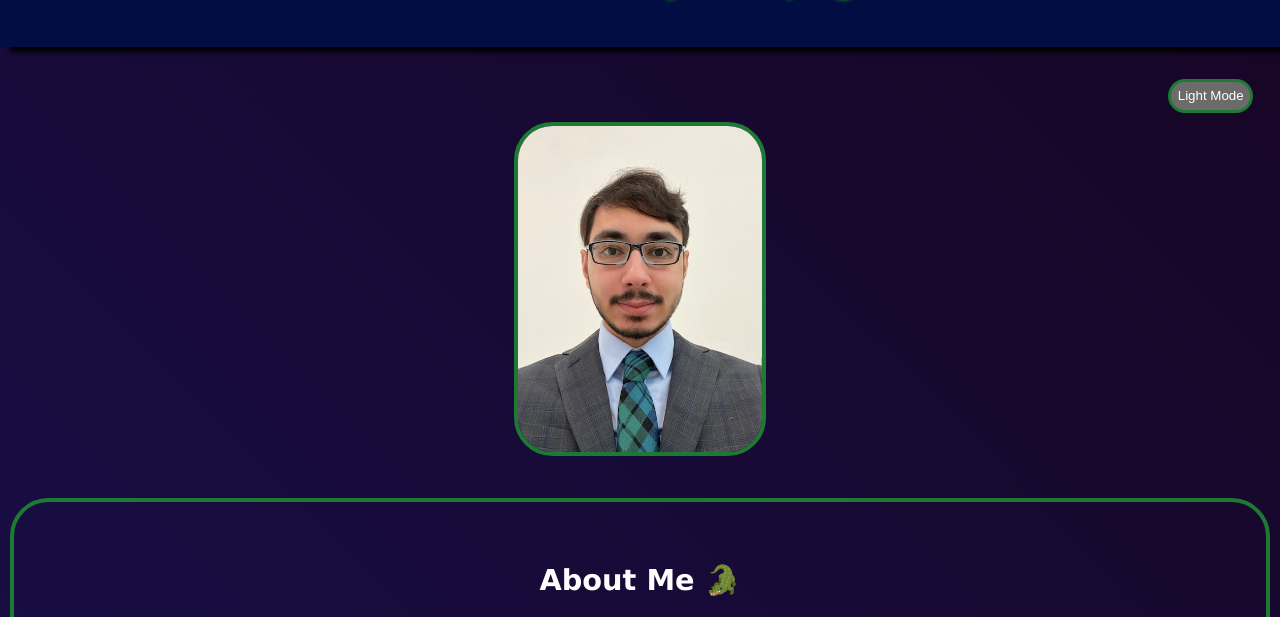
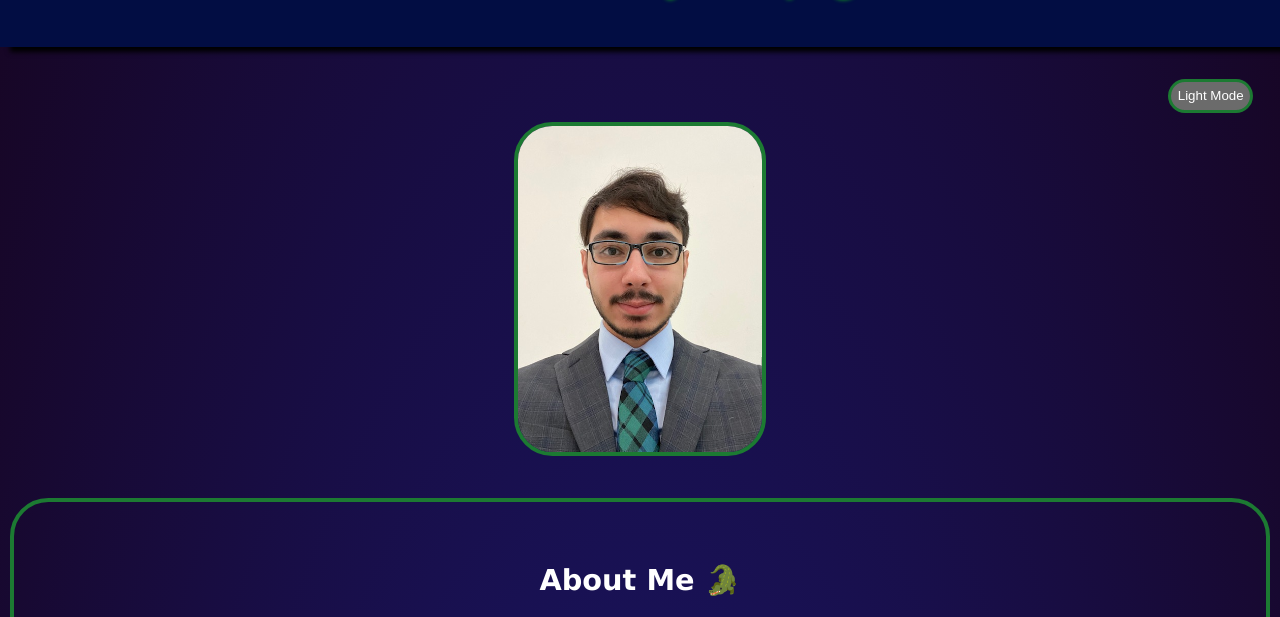
Before and after one commit to HaseebGarfinkel/Portfolio-Webpage, a plain HTML site: page index.html in a window 1280 px wide. Both pictures are taken after a click on the button "Dark Mode". Shown: the part 165-782 px from the top of the page. Drawn offline with Linux system fonts and the light colour scheme.

Commit message:
Modified dark mode background

```diff
--- a/style.css
+++ b/style.css
@@ -45,7 +45,7 @@ a:hover {
 
 .dark {
     color-scheme: dark;
-    background: linear-gradient(45deg, var(--dark-bg1), var(--dark-bg2));
+    background: radial-gradient(var(--dark-bg1), var(--dark-bg2));
 }
 
 body {
```
